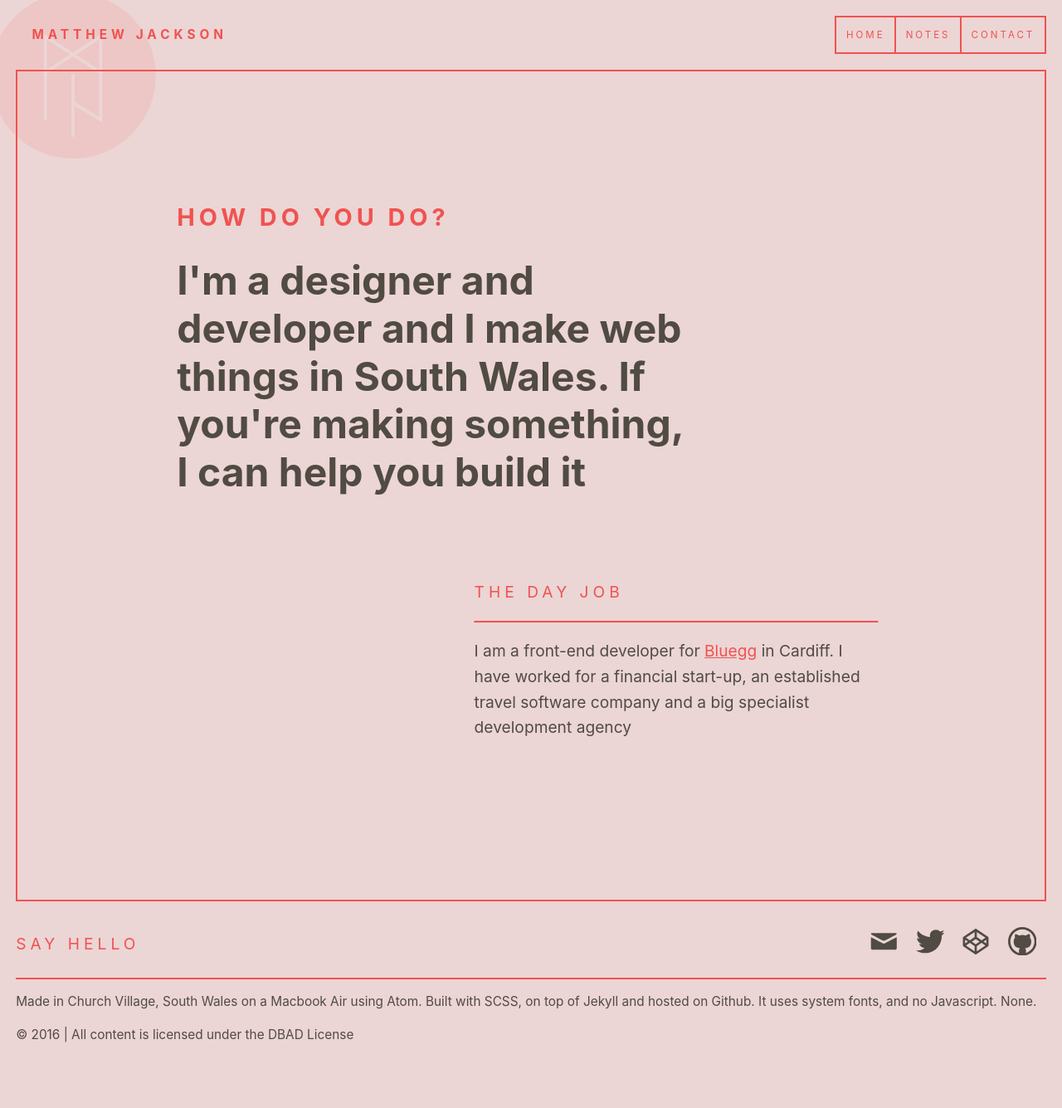
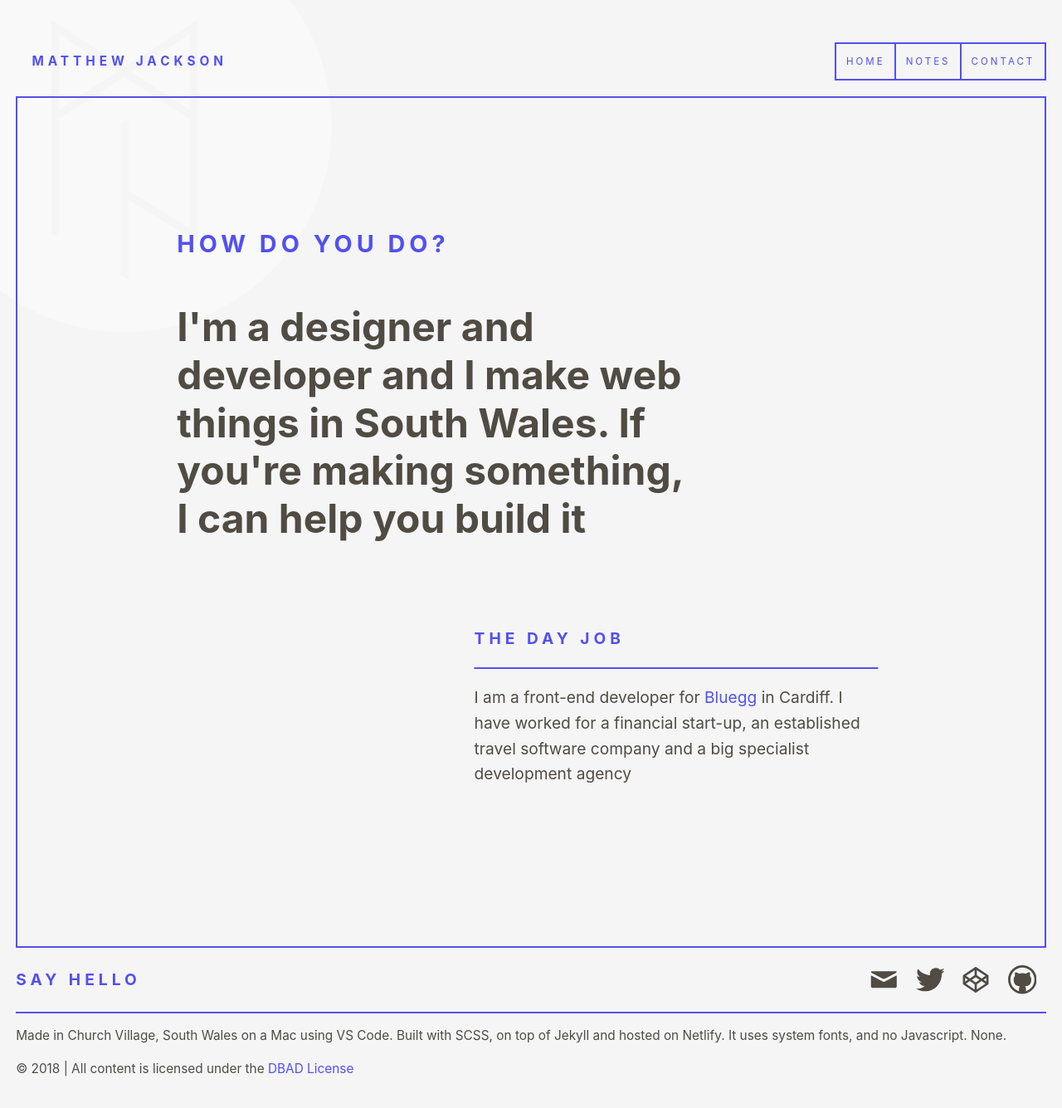
Before and after one commit to matthewbeta/matthew-jackson.com, a Jekyll site: the page built from index.html, in a window 1280 px wide. Shown: the whole page at 83% size. Built offline with Jekyll 4.4.1, drawn with Linux system fonts in a browser that asks for light colours; before the commit the page ends 1294 px from its top, so only the background shows below that.

Commit message:
V2 update of structure

```diff
--- a/_layouts/default.html
+++ b/_layouts/default.html
@@ -29,7 +32,7 @@
 </defs></svg>
 
   <header class="site-header">
-  	<div class="logo"><svg class="icon icon-logo" viewBox="0 0 32 32"><use xmlns:xlink="http://www.w3.org/1999/xlink" xlink:href="#icon-logo" style="max-width: 32px"></use></svg> Matthew Jackson</div>
+  	<a href="/" class="logo"><svg class="icon icon-logo" viewBox="0 0 32 32"><use xmlns:xlink="http://www.w3.org/1999/xlink" xlink:href="#icon-logo" style="max-width: 32px"></use></svg> Matthew Jackson</a>
   	<nav>
   		<a href="/">Home</a>
   		<a href="/notes">Notes</a>
@@ -52,23 +55,27 @@
 
 		<a href="mailto:hello@matthew-jackson.com">
 			<svg class="icon" viewBox="0 0 32 32"><use xmlns:xlink="http://www.w3.org/1999/xlink" xlink:href="#icon-mail" style="max-width: 32px"></use></svg>
+			<span class="visuallyhidden">Email me</span>
   </a>
   <a href="https://twitter.com/matthewbeta">
 			<svg class="icon" viewBox="0 0 32 32"><use xmlns:xlink="http://www.w3.org/1999/xlink" xlink:href="#icon-twitter" style="max-width: 32px"></use></svg>
+			<span class="visuallyhidden">Tweet me</span>
   </a>
   <a href="https://codepen.io/matthewbeta">
 			<svg class="icon" viewBox="0 0 32 32"><use xmlns:xlink="http://www.w3.org/1999/xlink" xlink:href="#icon-codepen" style="max-width: 32px"></use></svg>
+			<span class="visuallyhidden">Codepen me</span>
   </a>
   <a href="https://github.com/matthewbeta">
 			<svg class="icon" viewBox="0 0 32 32"><use xmlns:xlink="http://www.w3.org/1999/xlink" xlink:href="#icon-github" style="max-width: 32px"></use></svg>
+			<span class="visuallyhidden">Github me</span>
 			</a>
 
 	</nav>
 </div>
 	<div class="small">
 
-		<p>Made in Church Village, South Wales on a Macbook Air using Atom. Built with SCSS, on top of Jekyll and hosted on Github. It uses system fonts, and no Javascript. None.</p>
-		<p>© 2016 | All content is licensed under the DBAD License</p>
+		<p>Made in Church Village, South Wales on a Mac using VS Code. Built with SCSS, on top of Jekyll and hosted on Netlify. It uses system fonts, and no Javascript. None.</p>
+		<p>© {{ 'now' | date: '%Y' }} | All content is licensed under the <a href="https://www.dbad-license.org/">DBAD License</a></p>
 
 	</div>
 </footer>
--- a/css/main.scss
+++ b/css/main.scss
@@ -5,9 +5,9 @@
 
 
 $text-color:       #504b43;
-$background-color: #ecd5d5;
-$brand-color:      #ef5350;
-$white-alpha:      rgba(255,255,255,.2);
+$background-color: #f5f5f5;
+$brand-color:      #5350ef;
+$background-alt : #f9f9f9;
 
 *,
 *:before,
@@ -15,10 +15,22 @@
 	box-sizing: border-box;
 }
 
+.visuallyhidden {
+	 position: absolute !important;
+	 height: 1px;
+	 width: 1px;
+	 overflow: hidden;
+	 clip: rect(1px 1px 1px 1px);
+}
+
 svg {
 	width: 100px;
+	display: block;
 }
 
+html {
+	font-size: 100%;
+}
 
 body {
   display: flex;
@@ -29,7 +41,15 @@
 	line-height: 1.6;
 	font-size: 1em;
 	background-color: $background-color;
-	font-family: -apple-system, BlinkMacSystemFont, sans-serif;
+	font-family: -apple-system,
+	BlinkMacSystemFont,
+	"Segoe UI",
+	Helvetica,
+	Arial,
+	sans-serif,
+	"Apple Color Emoji",
+	"Segoe UI Emoji",
+	"Segoe UI Symbol";
 
   @media all and (min-width: 500px) {
     font-size: 1.2em;
@@ -58,6 +78,7 @@
 	&.active {
 		color: $background-color;
 		background-color: $brand-color;
+		text-decoration: none;
 	}
 
 }
@@ -75,21 +96,29 @@
 
 .logo {
 	font-size: .8em;
+	padding-right: 1em;
 	svg {
 		position: absolute;
-	  opacity: 0.1;
-	  fill: currentColor;
-	  top: -0.6em;
-	  left: -0.8em;
+	  opacity: 1;
+	  fill: $background-alt;
+	  top: 0;
+	  left: 0;
 		z-index: -1;
 		width: 200px;
+		transform: translate(-20%, -20%);
+		@media all and (min-width: 500px) {
+			width: 350px;
+		}
+		@media all and (min-width: 750px) {
+			width: 500px;
+		}
 	}
 }
 
 main {
   flex: 1 0 auto;
   padding: 2em;
-  margin: 0 1em 1em;
+  margin: 0 1em .5em;
 	border: 2px solid $brand-color;
 }
 
@@ -111,7 +140,6 @@
 }
 
 h2 {
-	font-weight: normal;
 	text-transform: uppercase;
 	font-size: 1em;
 	padding-bottom: 1em;
@@ -120,6 +148,12 @@
 
 a {
 	color: $brand-color;
+	text-decoration: none;
+
+	&:hover,
+	&:focus {
+		text-decoration: underline;
+	}
 }
 
 article {
@@ -140,6 +174,9 @@
   letter-spacing: 3px;
 }
 .article-body {
+	display: flex;
+	flex-direction: column;
+
   p:first-of-type::first-line {
   	font-weight: bold;
   	font-variant: smallcaps;
@@ -149,7 +186,7 @@
   p:first-of-type::first-letter {
   	float: left;
   	color: $brand-color;
-  	background-color: $white-alpha;
+  	background-color: $background-alt;
   	font-size: 2em;
   	line-height: 1;
   	padding: .8em;
@@ -157,12 +194,12 @@
   	width: 100%;
   	clear: both;
   	font-weight: bold;
-  	border-bottom: .5em solid;
+  	border-bottom: .25em solid;
 
       @media all and (min-width: 500px) {
         font-size: 6em;
         padding: .5em;
-        border-bottom-width: .25em;
+        border-bottom-width: .125em;
       }
 
       @media all and (min-width: 750px) {
@@ -221,7 +258,7 @@
   }
 
   code {
-  	background-color: $white-alpha;
+  	background-color: $background-alt;
   	font-family: "Monaco", monospace;
   	font-size: .8em;
 		color: $brand-color;
@@ -231,7 +268,7 @@
   	background-color: transparent;
   }
   pre {
-  	background-color: $white-alpha;
+  	background-color: $background-alt;
   	border-radius: .25em;
 		padding: 2em;
 		overflow-y: auto;
@@ -269,10 +306,10 @@
 
   footer {
 		padding: 0;
-    font-size: .8em;
+    font-size: 1em;
+		border-top: 2px solid $brand-color;
     @media all and (min-width: 500px) {
       display: flex;
-      border-top: 2px solid $brand-color;
       > div {
         flex: 1 0 50%;
       }
@@ -308,8 +345,9 @@
   flex-wrap: wrap;
   padding: 0 0 0 1em;
 	time {
-		background-color: $brand-color;
-		color: $background-color;
+		// background-color: $brand-color;
+		border-bottom: 2px solid $brand-color;
+		color: $brand-color;
 		padding: .5em 1em;
 	}
 	a {
@@ -341,6 +379,7 @@
 	padding: 0 1em 1em;
 
 	&:target h2 {
+		font-weight: normal;
 		background-color: $brand-color;
 		color: $background-color;
 		padding: 0 .5em;
@@ -367,9 +406,11 @@
     flex: 0;
     border: 0 none;
 		color: $text-color;
+
     &:hover,
     &:focus {
 			color: $brand-color;
+			outline: 2px solid;
       background-color: transparent;
     }
   }
@@ -381,7 +422,9 @@
 }
 
 .small {
+	@media all and (min-width: 750px) {
 		font-size: .8em;
+	}
 }
 
 .day-job {
--- a/index.html
+++ b/index.html
@@ -14,7 +16,7 @@
 
 <div class="day-job">
   <h2>The day job</h2>
-  <p>I am a front-end developer for <a href="http://bluegg.co.uk">Bluegg</a> in Cardiff. I have worked for a financial start-up, an established travel software company and a big specialist development agency</p>
+  <p>I am a front-end developer for <a href="https://bluegg.co.uk">Bluegg</a> in Cardiff. I have worked for a financial start-up, an established travel software company and a big specialist development agency</p>
 </div>
 
 </article>
--- a/notes/index.html
+++ b/notes/index.html
@@ -1,6 +1,7 @@
 ---
 layout: default
 title: Notes
+snippet: Here is where I infrequently blog
 ---
 
 <div>
```
Also changed, not shown: other parts of _layouts/default.html (+4 -1 lines), other parts of index.html (+2 -0 lines), _layouts/post.html (+31 -34 lines), _layouts/post__content.html (deleted, +0 -42 lines). Lines whose indentation alone changed are shown as unchanged.
